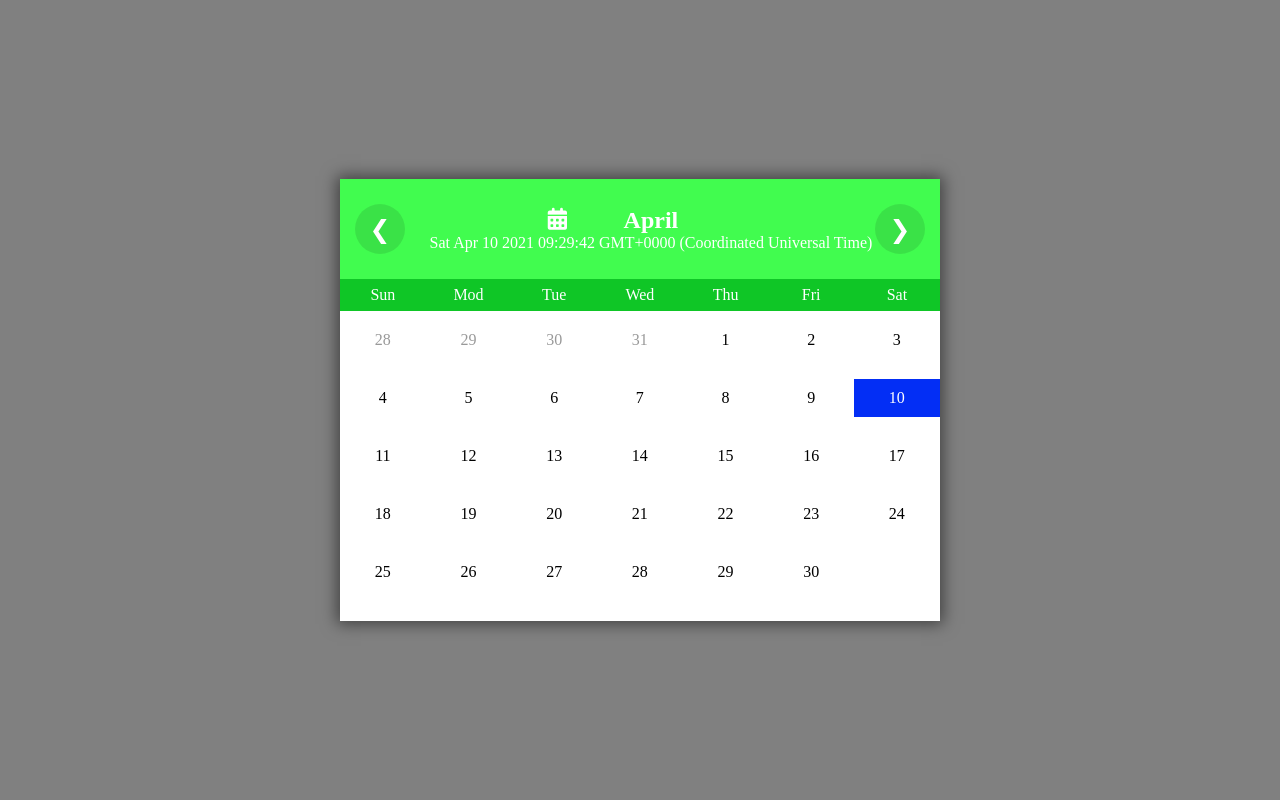
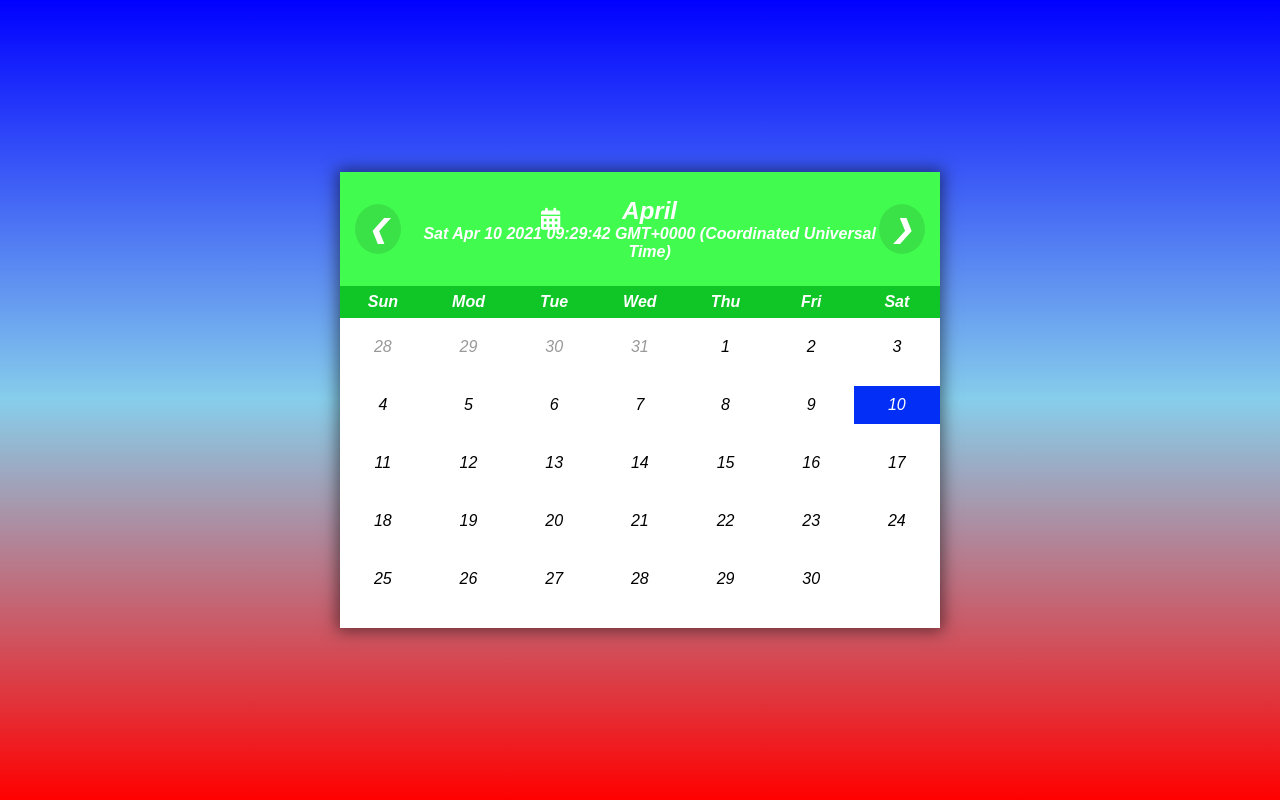
Before and after one commit to manishgupta72/Calendar, a plain HTML site: page index.html in a window 1280 px wide. Drawn offline with Linux system fonts and the light colour scheme.

Commit message:
modified calendar.css

```diff
--- a/css/calendar.css
+++ b/css/calendar.css
@@ -6,15 +6,16 @@
 }
 body
 {
-  font-family: algerian;
-  background-image:url(back.jpg);
+  font-family: sans-serif;
+  font-weight:bold;
+  font-style: italic;
 }
 .wrapper
 {
     display: flex;
     width:100vw;
     height: 100vh;
-    background:gray;
+    background-image: linear-gradient(blue,skyblue,red);
 }
 .calendar
 {
```
